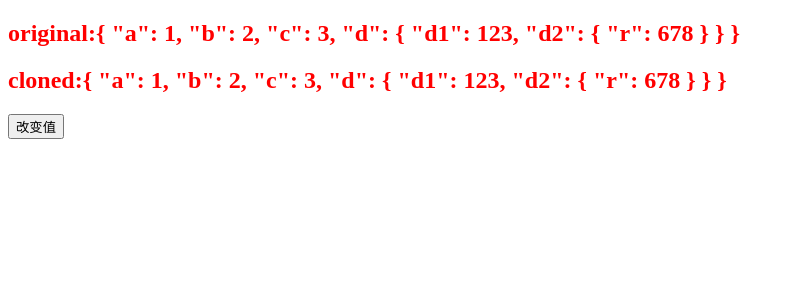
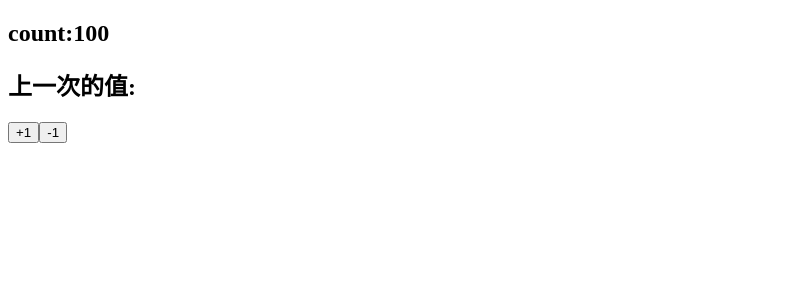
Before and after one commit to maomao124/vueuse-test, a Vue app: page / in a window 1280 px wide. Shown: the top 300 px of the page, without its empty margins (0-794 px from the left). Built offline with nearby package versions, Linux system fonts and the light colour scheme.

Commit message:
usePrevious

```diff
--- a/src/main.ts
+++ b/src/main.ts
@@ -1,4 +1,4 @@
 import { createApp } from 'vue'
-import App from './view/View50.vue'
+import App from './view/View51.vue'
 
 createApp(App).mount('#app')
--- /dev/null
+++ b/src/view/View51.vue
@@ -0,0 +1,30 @@
+<template>
+  <h2>count:{{ count }}</h2>
+  <h2>上一次的值:{{ previous }}</h2>
+  <button @click="change1">+1</button>
+  <button @click="change2">-1</button>
+</template>
+
+<script lang="ts" setup>
+
+import {usePrevious} from "@vueuse/core";
+import {ref} from "vue";
+
+const count = ref(100)
+const previous = usePrevious(count);
+
+function change1()
+{
+  count.value++
+}
+
+function change2()
+{
+  count.value--;
+}
+
+</script>
+
+<style scoped>
+
+</style>
```
